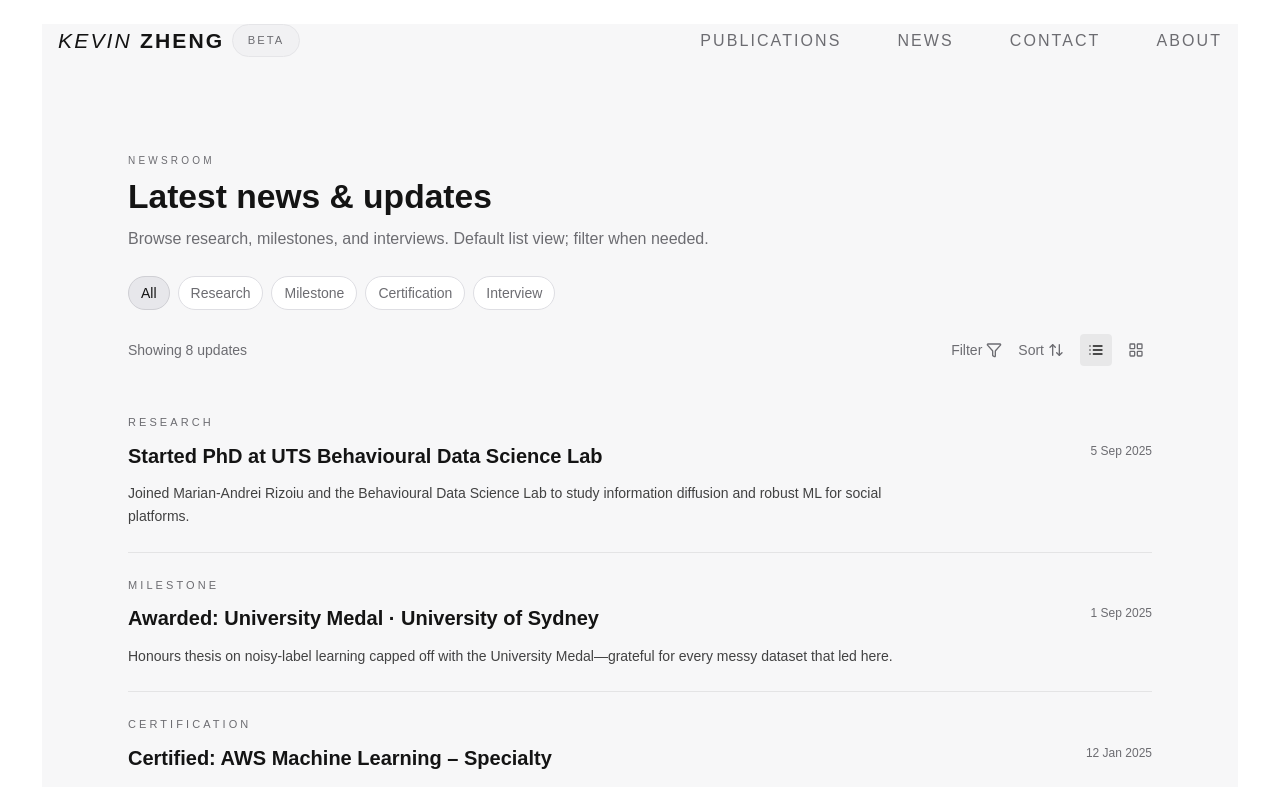
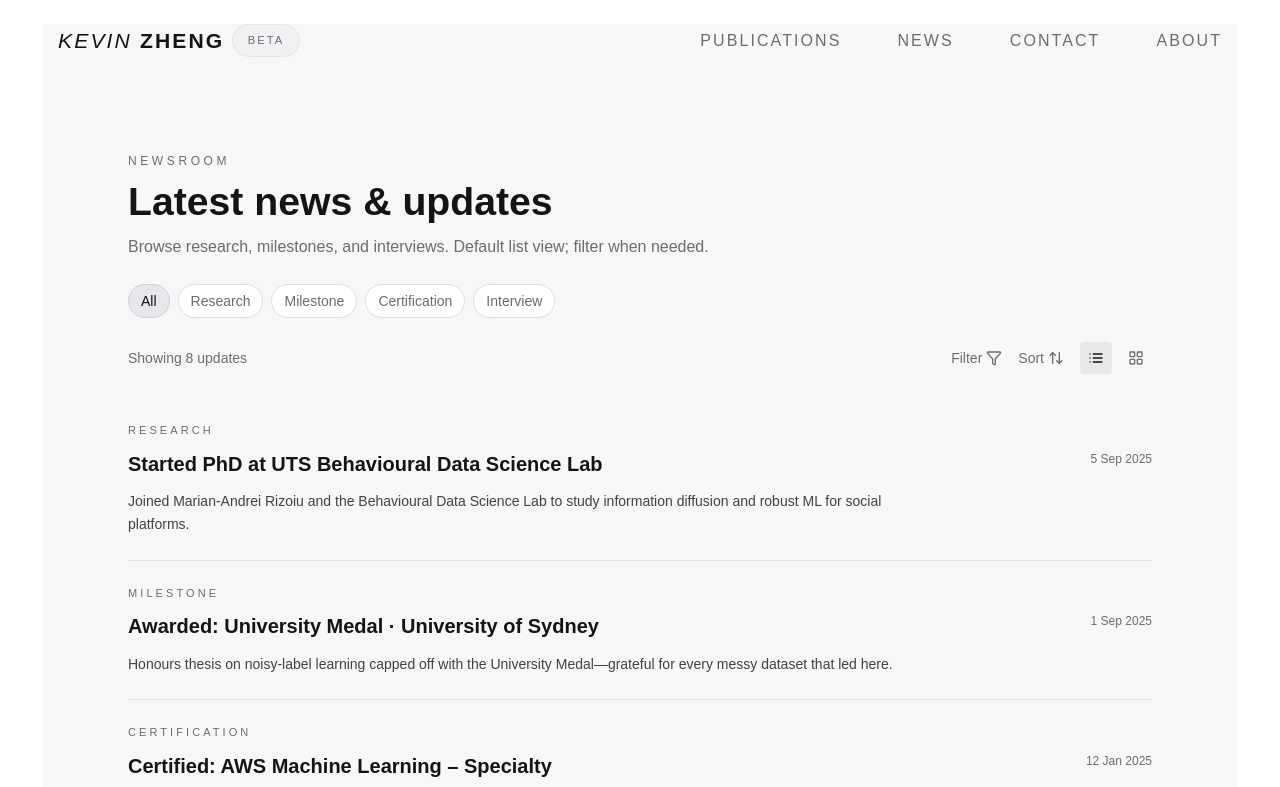
Before and after one commit to kyxzhe/kyxzhe.github.io, a Next.js app: page /news in a window 1280 px wide. Shown: the top 787 px of the page. Built offline with nearby package versions, Linux system fonts and the light colour scheme.

Commit message:
style: enlarge news hero heading and match label size

```diff
--- a/src/app/news/page.tsx
+++ b/src/app/news/page.tsx
@@ -287,8 +287,8 @@ export default function NewsPage() {
         animate="visible"
       >
         <section className="mt-4 space-y-2">
-          <p className="text-[10px] uppercase tracking-[0.32em] text-muted-foreground">Newsroom</p>
-          <h1 className="text-3xl md:text-[2.1rem] font-semibold leading-tight text-foreground">Latest news &amp; updates</h1>
+          <p className="text-xs uppercase tracking-[0.3em] text-muted-foreground">Newsroom</p>
+          <h1 className="text-[2.25rem] md:text-[2.45rem] font-semibold leading-tight text-foreground">Latest news &amp; updates</h1>
           <p className="text-[15px] md:text-base text-muted-foreground max-w-2xl leading-relaxed">
             Browse research, milestones, and interviews. Default list view; filter when needed.
           </p>
```
